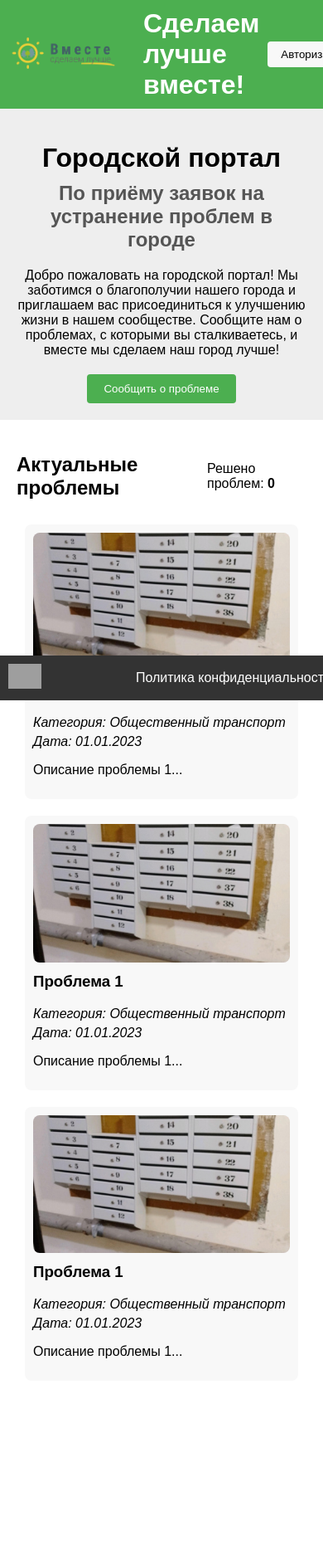
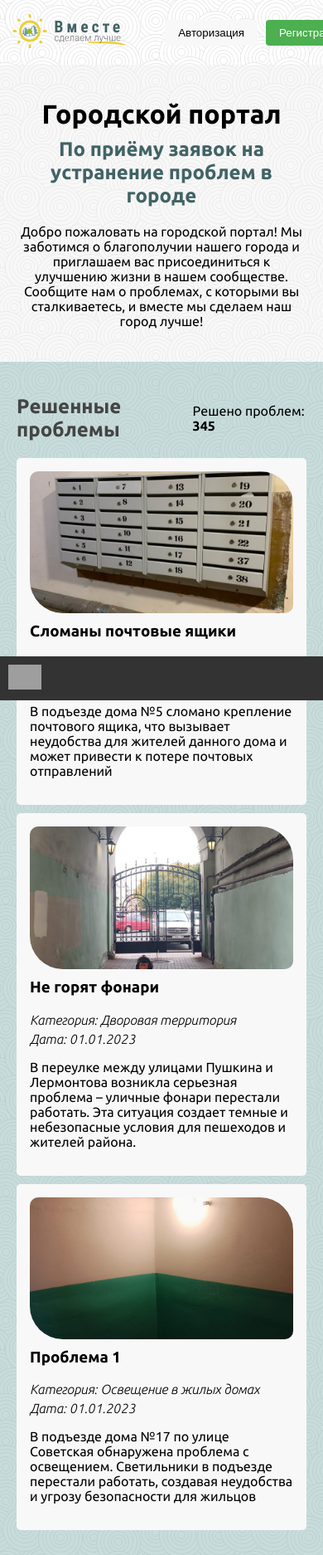
Before and after one commit to fox67rus/web, a PHP site: page / in a window 390 px wide; the page is wider, and only the part inside the window is pictured. Shown: that part at 83% size. Before the commit the page ends 1637 px from the top of that part, so only its background shows below. Run offline with PHP 8.4, Linux system fonts and the light colour scheme; grey boxes are pictures that could not be loaded.

Commit message:
оформление фона, заголовков, логотип, адаптивность проблем

```diff
--- a/portal/css/styles.css
+++ b/portal/css/styles.css
@@ -1,16 +1,42 @@
+@import url('https://fonts.googleapis.com/css2?family=Ubuntu:ital,wght@0,300;0,400;0,500;0,700;1,300&display=swap');
+:root {
+    --main-color: #3498db; /* Основной цвет */
+    --background-color: #ecf0f1; /* Цвет фона */
+    --with-texture: url("../img/background.jpg"), lightgray 50% / cover no-repeat;
+
+    --nautilus-dark: #426365;
+    --nautilus-medium: #719A9C;
+    --nautilus-light: #91B9BA;
+
+    --grey-super-dark: #454545;
+    --grey-dark: #666;
+    --grey-light: #D7D7D7;
+    --grey-super-light: #f4f2f3;
+
+    --green-medium: #97B829;
+
+
+
+}
+
 body {
-    font-family: Arial, sans-serif;
+    font-family: 'Ubuntu', Arial, sans-serif;
     margin: 0;
     padding: 0;
+    /*background-image: url("../img/background.jpg");*/
+    background: var(--with-texture);
+
 }
 
 .container {
     max-width: 1200px;
     margin: 0 auto;
+    height: 100vh;
+    background-image: url("../img/tree.png");
 }
 
 header {
-    background-color: #4CAF50;
+    /*background-color: #4CAF50;*/
     color: white;
     padding: 10px;
     display: flex;
@@ -18,9 +44,16 @@ header {
     align-items: center;
 }
 
-.logo img {
-    max-height: 50px;
+/*.logo img {*/
+/*    max-height: 50px;*/
+/*}*/
+
+@media only screen and (max-width: 620px) {
+    .logo img {
+        max-height: 55px; /* Новая максимальная высота логотипа при узком экране */
+    }
 }
+
 
 .site-title h1 {
     margin: 0;
@@ -49,6 +82,108 @@ header {
     background-color: #45a049;
 }
 
+.welcome-section {
+    background-color: #eeeeee70;
+    padding: 20px;
+    text-align: center;
+}
+
+.welcome-section h1 {
+    margin-bottom: 10px;
+}
+
+.welcome-section h2 {
+    margin-top: 0;
+    margin-bottom: 20px;
+    color: var(--nautilus-dark);
+}
+
+.welcome-section p {
+    margin-bottom: 20px;
+}
+
+.problem-section {
+    padding: 20px;
+    background: rgba(145, 185, 186, 0.5);
+}
+
+.problem-header {
+    display: flex;
+    justify-content: space-between;
+    align-items: center;
+}
+
+.problem-header h2 {
+    color: var(--grey-super-dark);
+}
+
+.problem-card h3 {
+    margin-top: 0;
+}
+
+.solved-problems {
+    display: flex;
+    justify-content: space-around;
+    flex-wrap: wrap; /* Добавим обертку для карточек проблем */
+}
+
+.problem-card {
+    background-color: #f8f8f8;
+    padding: 16px;
+    margin-bottom: 10px;
+    border-radius: 5px;
+    /*flex: 0 1 calc(33.33% - 50px); !* Распределение карточек в ряде с отступами *!*/
+    width: 340px;
+}
+
+.problem-card img {
+    max-width: 100%;
+    margin-bottom: 8px;
+    border-radius: 10px 40px;
+    /*background: url(../img/problem1-after.jpg), lightgray 50% / cover no-repeat;*/
+}
+
+.problem-info {
+    text-align: left;
+}
+
+.category, .date {
+    margin: 5px 0;
+    font-style: italic;
+}
+
+#solved-counter {
+    font-weight: bold;
+}
+
+footer {
+    background-color: #333;
+    color: white;
+    padding: 10px;
+    text-align: center;
+    position: fixed;
+    bottom: 0;
+    width: 1200px;
+    display: flex;
+    justify-content: space-between;
+    align-items: center;
+    box-sizing: border-box; /* Учитывать границы и отступы внутри элемента */
+}
+
+.footer-logo img {
+    max-height: 30px;
+}
+
+.privacy-policy a {
+    color: white;
+    text-decoration: none;
+}
+
+.privacy-policy a:hover {
+    text-decoration: underline;
+}
+
+
 /* Стили для модального окна */
 .modal {
     display: none;
@@ -57,7 +192,7 @@ header {
     left: 0;
     width: 100%;
     height: 100%;
-    background-color: rgba(0, 0, 0, 0.5);
+    background-color: rgba(151, 184, 41, 0.5);
     justify-content: center;
     align-items: center;
 }
@@ -112,8 +247,6 @@ header {
     cursor: pointer;
 }
 
-/* ... (предыдущие стили) */
-
 /* Стили для модального окна и формы авторизации */
 #loginModal .modal-content {
     background-color: #f8f8f8;
@@ -153,8 +286,6 @@ header {
     background-color: #45a049;
 }
 
-/* ... (предыдущие стили) */
-
 .error {
     border: 1px solid #ff0000;
 }
@@ -164,114 +295,3 @@ header {
     font-size: 14px;
     margin-top: 5px;
 }
-
-
-.welcome-section {
-    background-color: #eee;
-    padding: 20px;
-    text-align: center;
-}
-
-.welcome-section h1 {
-    margin-bottom: 10px;
-}
-
-.welcome-section h2 {
-    margin-top: 0;
-    margin-bottom: 20px;
-    color: #555;
-}
-
-.welcome-section p {
-    margin-bottom: 20px;
-}
-
-.welcome-section button {
-    background-color: #4CAF50;
-    color: white;
-    padding: 10px 20px;
-    border: none;
-    border-radius: 4px;
-    cursor: pointer;
-}
-
-.welcome-section button:hover {
-    background-color: #45a049;
-}
-
-
-
-.problem-section {
-    margin: 20px;
-}
-
-.problem-header {
-    display: flex;
-    justify-content: space-between;
-    align-items: center;
-}
-
-.problem-card h3 {
-    margin-top: 0;
-}
-
-.solved-problems {
-    display: flex;
-    justify-content: space-between;
-    flex-wrap: wrap; /* Добавим обертку для карточек проблем */
-}
-
-.problem-card {
-    background-color: #f8f8f8;
-    padding: 10px;
-    margin: 10px;
-    border-radius: 8px;
-    /*flex: 0 1 calc(33.33% - 50px); !* Распределение карточек в ряде с отступами *!*/
-    flex: 0 1 374px;
-}
-
-.problem-card img {
-    max-width: 100%;
-    border-radius: 8px;
-    margin-bottom: 8px;
-}
-
-.problem-info {
-    text-align: left;
-}
-
-.category, .date {
-    margin: 5px 0;
-    font-style: italic;
-}
-/* */
-
-#solved-counter {
-    font-weight: bold;
-}
-
-footer {
-    background-color: #333;
-    color: white;
-    padding: 10px;
-    text-align: center;
-    position: fixed;
-    bottom: 0;
-    width: 100%;
-    display: flex;
-    justify-content: space-between;
-    align-items: center;
-}
-
-.footer-logo img {
-    max-height: 30px;
-}
-
-.privacy-policy a {
-    color: white;
-    text-decoration: none;
-}
-
-.privacy-policy a:hover {
-    text-decoration: underline;
-}
--- a/portal/index.html
+++ b/portal/index.html
@@ -12,16 +12,15 @@
 
 <body>
 <div class="container">
-
     <header>
-        <a href="/" class="logo-link">
+            <a href="index.html" class="logo-link">
                 <div class="logo">
-                <img src="img/logo.png" alt="Логотип">
+                    <img src="img/logo.svg" alt="Логотип">
                 </div>
             </a>
-        <div class="site-title">
-            <h1>Сделаем лучше вместе!</h1>
-        </div>
+<!--            <div class="site-title">-->
+<!--                <h1>Сделаем лучше вместе!</h1>-->
+<!--            </div>-->
             <div class="auth-buttons">
                 <button id="loginButton">Авторизация</button>
                 <button id="registrationButton" class="register-button">Регистрация</button>
@@ -31,42 +30,47 @@
     <div class="welcome-section">
         <h1>Городской портал</h1>
         <h2>По приёму заявок на устранение проблем в городе</h2>
-        <p>Добро пожаловать на городской портал! Мы заботимся о благополучии нашего города и приглашаем вас присоединиться к улучшению жизни в нашем сообществе. Сообщите нам о проблемах, с которыми вы сталкиваетесь, и вместе мы сделаем наш город лучше!</p>
-        <button>Сообщить о проблеме</button>
+        <p>Добро пожаловать на городской портал! Мы заботимся о благополучии нашего города и приглашаем вас
+            присоединиться к улучшению жизни в нашем сообществе. Сообщите нам о проблемах, с которыми вы сталкиваетесь,
+            и вместе мы сделаем наш город лучше!</p>
     </div>
 
     <section class="problem-section">
         <div class="problem-header">
-            <h2>Актуальные проблемы</h2>
-            <p>Решено проблем: <span id="solved-counter">0</span></p>
+            <h2>Решенные проблемы</h2>
+            <p>Решено проблем: <span id="solved-counter">345</span></p>
         </div>
 
         <div class="solved-problems">
             <div class="problem-card">
-                <img src="problem1.jpg" alt="Фото проблемы 1">
+                <img src="img/problem1-after.jpg" alt="Фото проблемы 1">
                 <div class="problem-info">
-                    <h3>Проблема 1</h3>
-                    <p class="category">Категория: Общественный транспорт</p>
+                    <h3>Сломаны почтовые ящики</h3>
+                    <p class="category">Категория: Мой дом</p>
                     <p class="date">Дата: 01.01.2023</p>
-                    <p>Описание проблемы 1...</p>
+                    <p>В подъезде дома №5 сломано крепление почтового ящика, что вызывает
+                        неудобства для жителей данного дома и может привести к потере почтовых отправлений</p>
                 </div>
             </div>
             <div class="problem-card">
-                <img src="problem1.jpg" alt="Фото проблемы 1">
+                <img src="img/problem2-after.jpg" alt="Фото проблемы 1">
                 <div class="problem-info">
-                    <h3>Проблема 1</h3>
-                    <p class="category">Категория: Общественный транспорт</p>
+                    <h3>Не горят фонари</h3>
+                    <p class="category">Категория: Дворовая территория</p>
                     <p class="date">Дата: 01.01.2023</p>
-                    <p>Описание проблемы 1...</p>
+                    <p>В переулке между улицами Пушкина и Лермонтова возникла серьезная проблема – уличные фонари
+                        перестали работать. Эта ситуация создает темные и небезопасные условия для пешеходов и жителей
+                        района.</p>
                 </div>
             </div>
             <div class="problem-card">
-                <img src="problem1.jpg" alt="Фото проблемы 1">
+                <img src="img/problem3-after.jpg" alt="Фото проблемы 1">
                 <div class="problem-info">
                     <h3>Проблема 1</h3>
-                    <p class="category">Категория: Общественный транспорт</p>
+                    <p class="category">Категория: Освещение в жилых домах</p>
                     <p class="date">Дата: 01.01.2023</p>
-                    <p>Описание проблемы 1...</p>
+                    <p>В подъезде дома №17 по улице Советская обнаружена проблема с освещением. Светильники в подъезде
+                        перестали работать, создавая неудобства и угрозу безопасности для жильцов</p>
                 </div>
             </div>
         </div>
@@ -82,7 +86,8 @@
             <a href="privacy-policy.html">Политика конфиденциальности</a>
         </div>
     </footer>
-</div> <!-- Закрытие контейнера -->
+
+</div>  <!-- Закрытие контейнера -->
 
     <!-- Модальное окно для регистрации -->
     <div id="registrationModal" class="modal">
```
Lines whose indentation alone changed are shown as unchanged.
